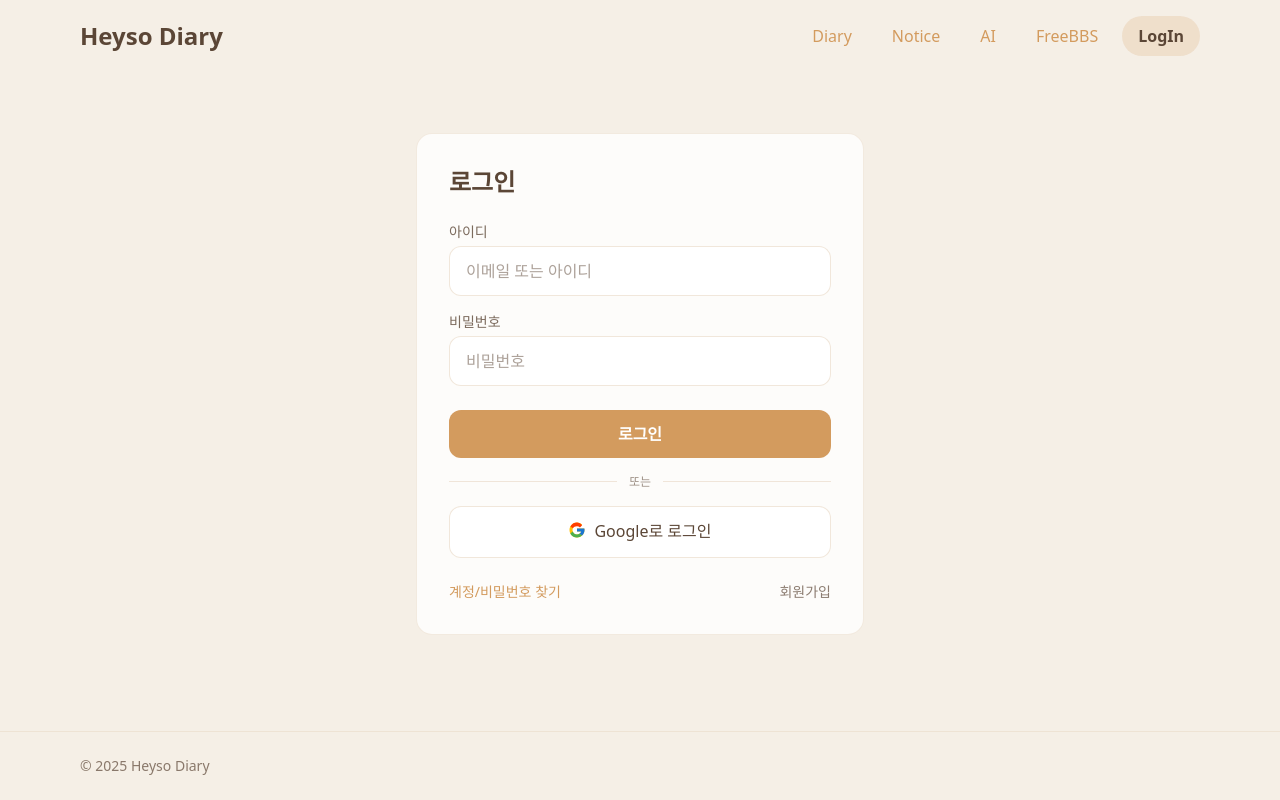
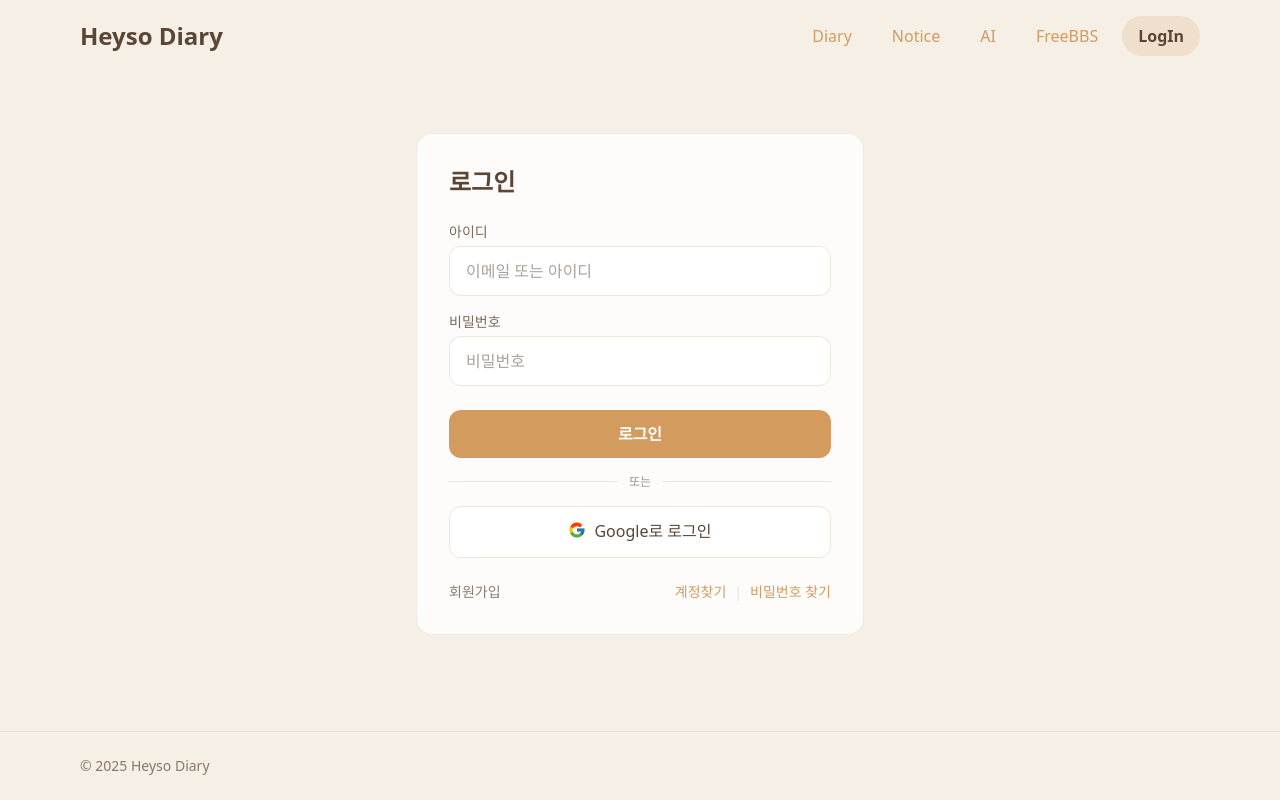
Before and after one commit to makemeha2/HeysoDiaryFrontEnd, a React (Vite) app: page /login in a window 1280 px wide. Built offline with nearby package versions, Linux system fonts and the light colour scheme.

Commit message:
ui: 로그인 하단 링크 정렬 변경 (좌: 회원가입 / 우: 계정찾기 | 비밀번호 찾기)

```diff
--- a/src/pages/Login.jsx
+++ b/src/pages/Login.jsx
@@ -6,7 +6,6 @@ export default function Login() {
 
   function onSubmit(e) {
     e.preventDefault()
-    // TODO: hook up real auth
     alert(`로그인 요청\nID: ${id}`)
   }
 
@@ -77,12 +76,28 @@ export default function Login() {
         </button>
 
         <div className="mt-6 flex items-center justify-between text-sm">
-          <button className="text-amber hover:opacity-90" onClick={() => alert('계정/비밀번호 찾기 (추가 예정)')}>
-            계정/비밀번호 찾기
-          </button>
-          <button className="text-clay/70 hover:text-clay" onClick={() => alert('회원가입 (추가 예정)')}>
+          <button
+            className="text-clay/70 hover:text-clay"
+            onClick={() => alert('회원가입 (추가 예정)')}
+          >
             회원가입
           </button>
+
+          <div className="flex items-center text-clay/70">
+            <button
+              className="text-amber hover:opacity-90"
+              onClick={() => alert('계정 찾기 (추가 예정)')}
+            >
+              계정찾기
+            </button>
+            <span className="mx-2 select-none text-sand/70">|</span>
+            <button
+              className="text-amber hover:opacity-90"
+              onClick={() => alert('비밀번호 찾기 (추가 예정)')}
+            >
+              비밀번호 찾기
+            </button>
+          </div>
         </div>
       </div>
     </div>
```
